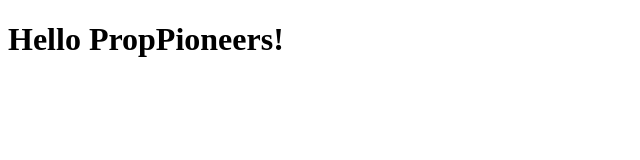
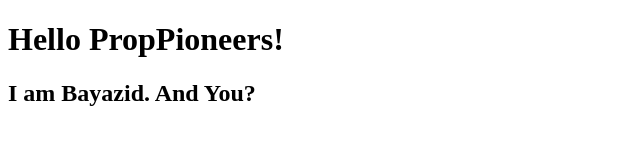
Before and after one commit to brcshakil1/practicing-team-project-1, a plain HTML site: page index.html in a window 1280 px wide. Shown: the whole page, without its empty margins (0-640 px from the left). Drawn offline with Linux system fonts and the light colour scheme.

Commit message:
added my intro

```diff
--- a/index.html
+++ b/index.html
@@ -7,5 +7,6 @@
   </head>
   <body>
     <h1>Hello PropPioneers!</h1>
+    <h2>I am Bayazid. And You?</h2>
   </body>
 </html>
```
